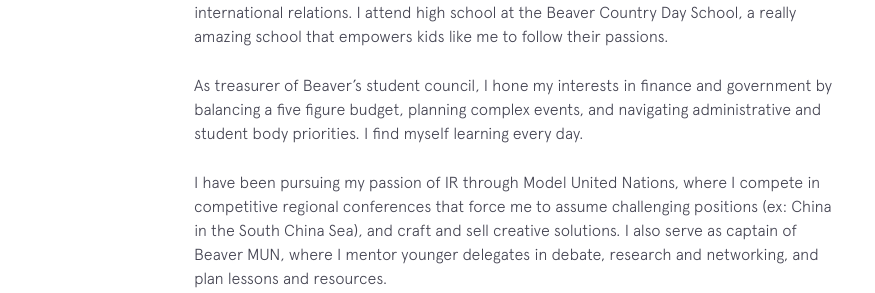
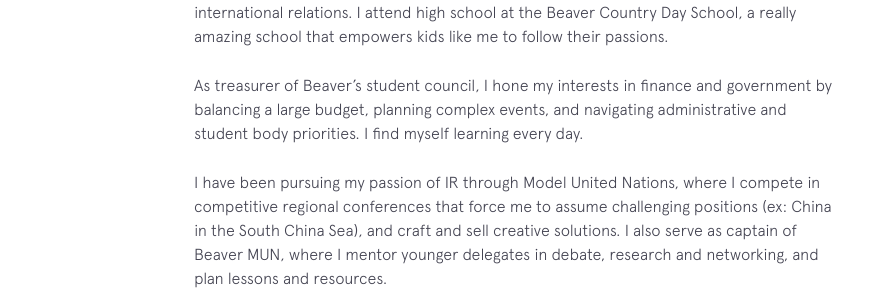
Before and after one commit to Jackbotein/Jackbotein.com, a Jekyll site: the page built from index.html, in a window 1280 px wide and 900 px high, scrolled down 840 px. Shown: the part 184-477 px from the top of the window, without its empty margins (256-1131 px from the left). Built offline with Jekyll 4.4.1, drawn with Linux system fonts in a browser that asks for light colours; nearby versions of some CDN libraries.

Commit message:
Update background.html

```diff
--- a/_includes/background.html
+++ b/_includes/background.html
@@ -6,7 +6,7 @@
     </p>
 
     <p>
-As treasurer of Beaver’s student council, I hone my interests in finance and government by balancing a five figure budget, planning complex events, and navigating administrative and student body priorities. I find myself learning every day.
+As treasurer of Beaver’s student council, I hone my interests in finance and government by balancing a large budget, planning complex events, and navigating administrative and student body priorities. I find myself learning every day.
     </p>
 
     <p>
```
